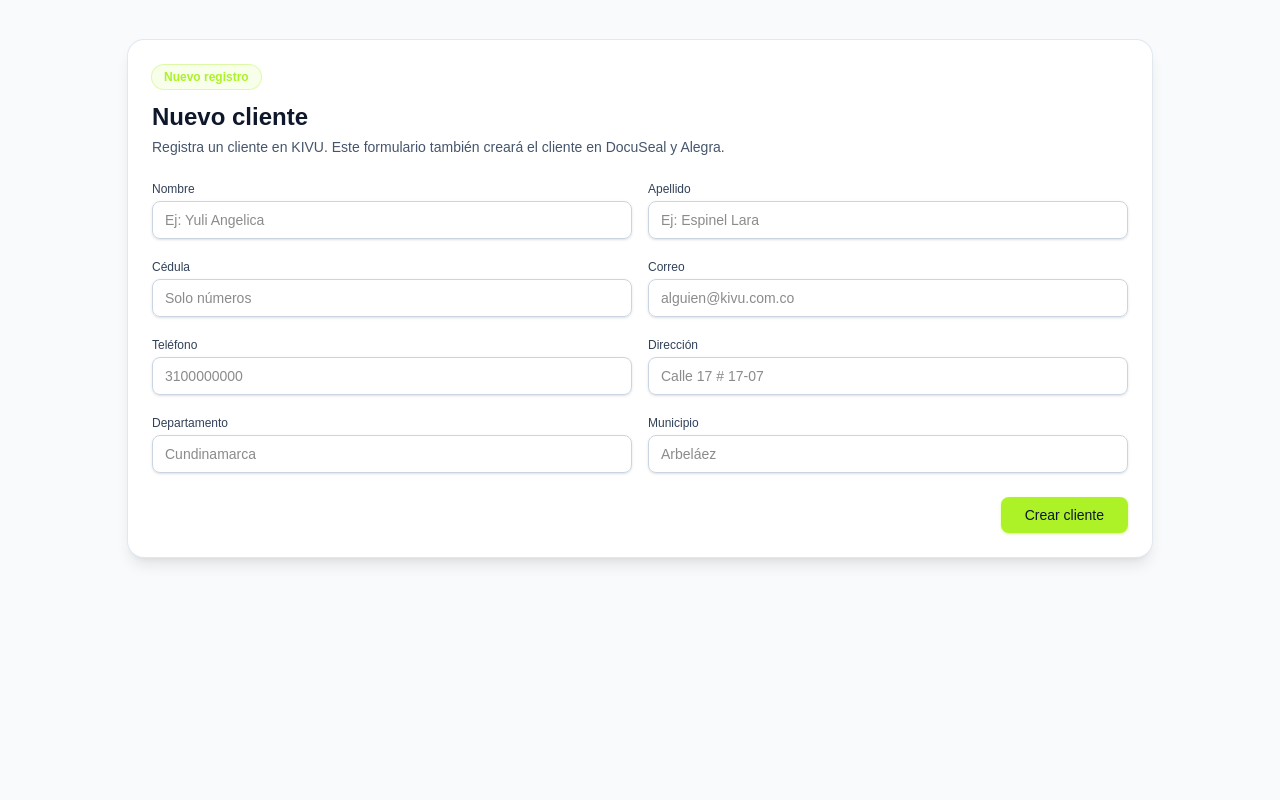
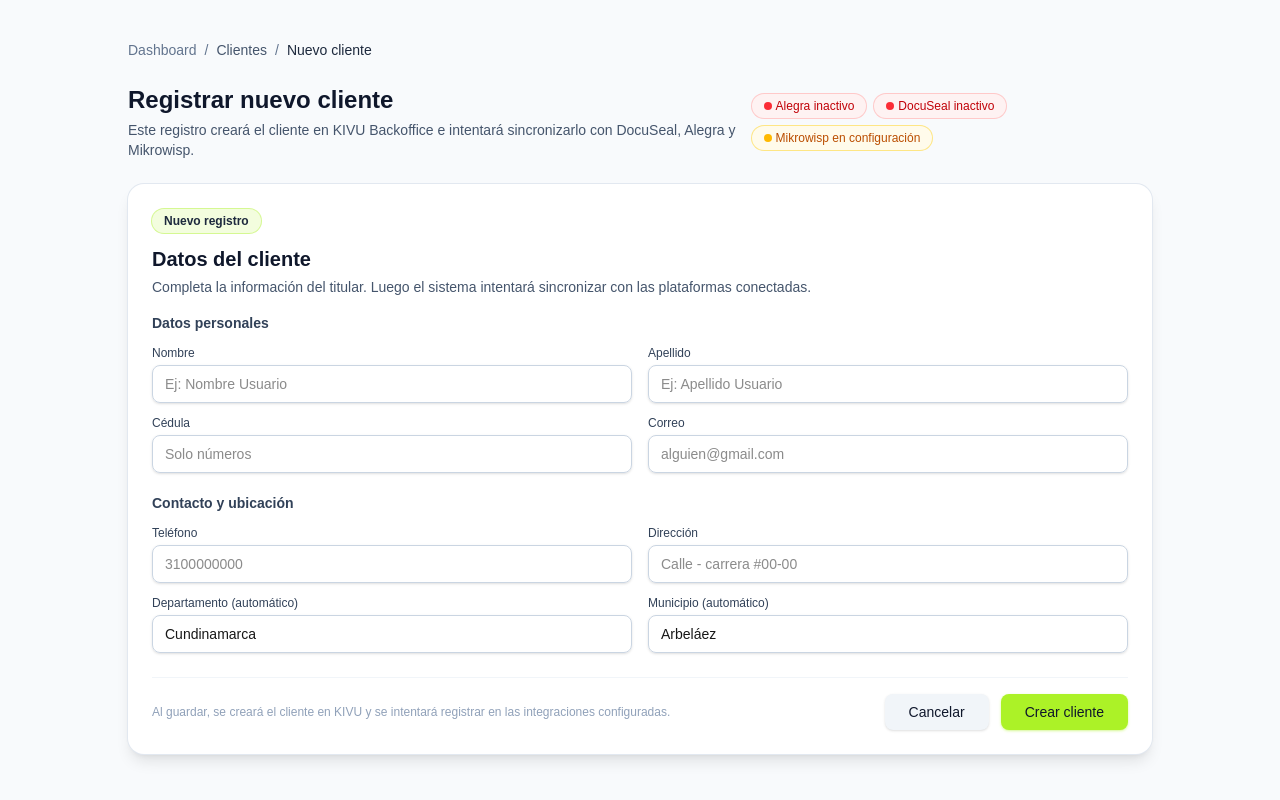
Before and after one commit to Albert-Tobon/kivu-backoffice, a Next.js app: page /clientes/nuevo in a window 1280 px wide. Built offline with nearby package versions, Linux system fonts and the light colour scheme; no server answers.

Commit message:
Mejoras UI clientes, deptos/municipios y navegación

```diff
--- /dev/null
+++ b/app/api/integrations/status/route.ts
@@ -0,0 +1,91 @@
+import { NextResponse } from "next/server";
+
+/**
+ * -------- Health Check de Alegra --------
+ */
+async function checkAlegra() {
+  try {
+    const username = process.env.ALEGRA_USER;
+    const token = process.env.ALEGRA_TOKEN;
+
+    if (!username || !token) {
+      return { status: "error", message: "Credenciales faltantes" };
+    }
+
+    const authString = Buffer.from(`${username}:${token}`).toString("base64");
+
+    const resp = await fetch("https://api.alegra.com/api/v1/contacts?limit=1", {
+      headers: { Authorization: `Basic ${authString}` },
+    });
+
+    if (!resp.ok) {
+      return { status: "error", message: "Alegra no responde" };
+    }
+
+    return { status: "ok" };
+  } catch (e) {
+    return { status: "error", message: String(e) };
+  }
+}
+
+/**
+ * -------- Health Check de DocuSeal --------
+ */
+async function checkDocuSeal() {
+  const apiKey = process.env.DOCUSEAL_API_KEY;
+  const baseUrl = process.env.DOCUSEAL_API_BASE;
+  const templateId = process.env.DOCUSEAL_TEMPLATE_ID;
+
+  if (!apiKey || !baseUrl || !templateId) {
+    return { status: "error", message: "Faltan variables de entorno DocuSeal" };
+  }
+
+  // Si en algún momento quieres hacer un check "duro", aquí podríamos
+  // hacer un fetch a `${baseUrl}/templates/${templateId}`.
+  return { status: "ok" };
+}
+
+/**
+ * -------- Health Check Mikrowisp --------
+ */
+async function checkMikrowisp() {
+  try {
+    const url = process.env.MIKROWISP_NEW_CLIENT_URL;
+    const token = process.env.MIKROWISP_API_TOKEN;
+
+    if (!url || !token) {
+      return { status: "error", message: "Config incompleta" };
+    }
+
+    // Prueba mínima: solo validar que no devuelve “URL incorrecto”
+    const resp = await fetch(url, {
+      method: "POST",
+      headers: { "Content-Type": "application/json" },
+      body: JSON.stringify({ token }),
+    });
+
+    const text = await resp.text();
+
+    if (text.includes("incorrecto")) {
+      return { status: "error", message: "La URL Mikrowisp es incorrecta" };
+    }
+
+    return { status: "ok" };
+  } catch (e) {
+    return { status: "error", message: String(e) };
+  }
+}
+
+export async function GET() {
+  const [alegra, docuseal, mikrowisp] = await Promise.all([
+    checkAlegra(),
+    checkDocuSeal(),
+    checkMikrowisp(),
+  ]);
+
+  return NextResponse.json({
+    alegra,
+    docuseal,
+    mikrowisp,
+  });
+}
--- a/app/clientes/nuevo/page.tsx
+++ b/app/clientes/nuevo/page.tsx
@@ -1,11 +1,49 @@
 // app/clientes/nuevo/page.tsx
 import type { Metadata } from "next";
+import Link from "next/link";
 import NewClientForm from "../../../components/clientes/NewClientForm";
+import StatusBadges from "@/components/clientes/integrations/StatusBadges";
 
 export const metadata: Metadata = {
   title: "Nuevo cliente | KIVU Backoffice",
 };
 
 export default function NewClientPage() {
-  return <NewClientForm />;
+  return (
+    <main className="min-h-screen bg-slate-50 px-4 py-10">
+      <div className="mx-auto max-w-5xl space-y-6">
+        {/* Breadcrumbs */}
+        <div className="text-sm text-slate-500">
+          <Link href="/dashboard" className="hover:text-slate-700">
+            Dashboard
+          </Link>
+          <span className="mx-2">/</span>
+          <span className="cursor-default text-slate-600">Clientes</span>
+          <span className="mx-2">/</span>
+          <span className="font-medium text-slate-800">Nuevo cliente</span>
+        </div>
+
+        {/* Header superior */}
+        <header className="flex flex-col gap-3 md:flex-row md:items-center md:justify-between">
+          <div>
+            <h1 className="text-2xl font-semibold text-slate-900">
+              Registrar nuevo cliente
+            </h1>
+            <p className="mt-1 text-sm text-slate-600">
+              Este registro creará el cliente en KIVU Backoffice e intentará
+              sincronizarlo con DocuSeal, Alegra y Mikrowisp.
+            </p>
+          </div>
+
+          {/* Estado de integraciones (dinámico en el cliente) */}
+          <StatusBadges />
+        </header>
+
+        {/* Card con el formulario */}
+        <section className="rounded-2xl bg-white p-6 shadow-lg ring-1 ring-slate-200">
+          <NewClientForm />
+        </section>
+      </div>
+    </main>
+  );
 }
--- a/components/clientes/NewClientForm.tsx
+++ b/components/clientes/NewClientForm.tsx
@@ -19,6 +19,10 @@ interface NewClientFormValues {
   municipio: string;
 }
 
+// 🔒 Valores fijos / automáticos
+const DEFAULT_DEPARTAMENTO = "Cundinamarca";
+const DEFAULT_MUNICIPIO = "Arbeláez";
+
 const emptyForm: NewClientFormValues = {
   nombre: "",
   apellido: "",
@@ -26,8 +30,8 @@ const emptyForm: NewClientFormValues = {
   correo: "",
   telefono: "",
   direccion: "",
-  departamento: "",
-  municipio: "",
+  departamento: DEFAULT_DEPARTAMENTO,
+  municipio: DEFAULT_MUNICIPIO,
 };
 
 const NewClientForm: React.FC = () => {
@@ -38,7 +42,9 @@ const NewClientForm: React.FC = () => {
   >({});
   const [loading, setLoading] = useState(false);
 
-  const handleChange = (e: React.ChangeEvent<HTMLInputElement>) => {
+  const handleChange = (
+    e: React.ChangeEvent<HTMLInputElement>
+  ) => {
     const { name, value } = e.target;
     setForm((prev) => ({ ...prev, [name]: value }));
     setErrors((prev) => ({ ...prev, [name]: undefined }));
@@ -69,21 +75,22 @@ const NewClientForm: React.FC = () => {
 
       const newClient: Client = {
         id: crypto.randomUUID(),
-        nombre: form.nombre,
-        apellido: form.apellido,
-        cedula: form.cedula,
-        correo: form.correo,
-        telefono: form.telefono,
-        direccion: form.direccion,
-        departamento: form.departamento,
-        municipio: form.municipio,
+        nombre: form.nombre.trim(),
+        apellido: form.apellido.trim(),
+        cedula: form.cedula.trim(),
+        correo: form.correo.trim(),
+        telefono: form.telefono.trim(),
+        direccion: form.direccion.trim(),
+        // siempre usamos los valores fijos
+        departamento: DEFAULT_DEPARTAMENTO,
+        municipio: DEFAULT_MUNICIPIO,
         createdAt: new Date().toISOString(),
       };
 
       let newList: Client[] = [...existing, newClient];
       window.localStorage.setItem(STORAGE_KEY, JSON.stringify(newList));
 
-      // 2) Integración con DocuSeal
+      // 2) DocuSeal
       try {
         const resp = await fetch("/api/docuseal/submission", {
           method: "POST",
@@ -98,7 +105,7 @@ const NewClientForm: React.FC = () => {
         console.error("Error llamando a DocuSeal:", error);
       }
 
-      // 3) Integración con Alegra
+      // 3) Alegra
       try {
         const alegraResp = await fetch("/api/alegra/contact", {
           method: "POST",
@@ -117,7 +124,6 @@ const NewClientForm: React.FC = () => {
           const alegraId = data?.alegraId as number | undefined;
 
           if (alegraId) {
-            // Actualizar el cliente recién creado con el alegraId
             newList = newList.map((c) =>
               c.id === newClient.id ? { ...c, alegraId } : c
             );
@@ -163,28 +169,31 @@ const NewClientForm: React.FC = () => {
   };
 
   return (
-    <main className="min-h-screen bg-slate-50 px-4 py-10">
-      <div className="mx-auto max-w-5xl">
-        <section className="rounded-2xl bg-white p-6 shadow-lg ring-1 ring-slate-200">
-          <header className="mb-6">
-            <span className="inline-flex items-center rounded-full bg-[#ACF227]/10 px-3 py-1 text-xs font-semibold text-[#ACF227] ring-1 ring-[#ACF227]/40">
+    <div className="space-y-6">
+      <header className="mb-4">
+        <span className="inline-flex items-center rounded-full bg-[#ACF227]/15 px-3 py-1 text-xs font-semibold text-slate-800 ring-1 ring-[#ACF227]/50">
           Nuevo registro
         </span>
-            <h1 className="mt-3 text-2xl font-semibold text-slate-900">
-              Nuevo cliente
-            </h1>
+        <h2 className="mt-3 text-xl font-semibold text-slate-900">
+          Datos del cliente
+        </h2>
         <p className="mt-1 text-sm text-slate-600">
-              Registra un cliente en KIVU. Este formulario también creará el
-              cliente en DocuSeal y Alegra.
+          Completa la información del titular. Luego el sistema intentará
+          sincronizar con las plataformas conectadas.
         </p>
       </header>
 
       <form onSubmit={handleSubmit} className="space-y-5">
+        {/* Datos personales */}
+        <div className="space-y-3">
+          <h3 className="text-sm font-semibold text-slate-700">
+            Datos personales
+          </h3>
           <div className="grid gap-4 md:grid-cols-2">
             <Input
               label="Nombre"
               name="nombre"
-                placeholder="Ej: Yuli Angelica"
+              placeholder="Ej: Nombre Usuario"
               value={form.nombre}
               onChange={handleChange}
               error={errors.nombre}
@@ -192,7 +201,7 @@ const NewClientForm: React.FC = () => {
             <Input
               label="Apellido"
               name="apellido"
-                placeholder="Ej: Espinel Lara"
+              placeholder="Ej: Apellido Usuario"
               value={form.apellido}
               onChange={handleChange}
               error={errors.apellido}
@@ -212,13 +221,19 @@ const NewClientForm: React.FC = () => {
               label="Correo"
               name="correo"
               type="email"
-                placeholder="alguien@kivu.com.co"
+              placeholder="alguien@gmail.com"
               value={form.correo}
               onChange={handleChange}
               error={errors.correo}
             />
           </div>
+        </div>
 
+        {/* Contacto y ubicación */}
+        <div className="space-y-3">
+          <h3 className="text-sm font-semibold text-slate-700">
+            Contacto y ubicación
+          </h3>
           <div className="grid gap-4 md:grid-cols-2">
             <Input
               label="Teléfono"
@@ -230,30 +245,45 @@ const NewClientForm: React.FC = () => {
             <Input
               label="Dirección"
               name="direccion"
-                placeholder="Calle 17 # 17-07"
+              placeholder="Calle - carrera #00-00"
               value={form.direccion}
               onChange={handleChange}
             />
           </div>
 
+          {/* Departamento y municipio fijos/automáticos */}
           <div className="grid gap-4 md:grid-cols-2">
             <Input
-                label="Departamento"
+              label="Departamento (automático)"
               name="departamento"
-                placeholder="Cundinamarca"
               value={form.departamento}
               onChange={handleChange}
+              disabled
             />
             <Input
-                label="Municipio"
+              label="Municipio (automático)"
               name="municipio"
-                placeholder="Arbeláez"
               value={form.municipio}
               onChange={handleChange}
+              disabled
             />
           </div>
+        </div>
 
-            <div className="mt-6 flex justify-end">
+        {/* Footer acciones */}
+        <div className="mt-6 flex flex-col gap-3 border-t border-slate-100 pt-4 md:flex-row md:items-center md:justify-between">
+          <p className="text-xs text-slate-400">
+            Al guardar, se creará el cliente en KIVU y se intentará registrar en
+            las integraciones configuradas.
+          </p>
+          <div className="flex gap-3 justify-end">
+            <Button
+              type="button"
+              className="rounded-full bg-slate-100 px-6 text-slate-700 hover:bg-slate-200"
+              onClick={() => router.push("/dashboard")}
+            >
+              Cancelar
+            </Button>
             <Button
               type="submit"
               className="rounded-full px-6 shadow-md shadow-[#ACF227]/40"
@@ -262,10 +292,9 @@ const NewClientForm: React.FC = () => {
               {loading ? "Creando cliente..." : "Crear cliente"}
             </Button>
           </div>
+        </div>
       </form>
-        </section>
     </div>
-    </main>
   );
 };
 
--- /dev/null
+++ b/components/clientes/integrations/StatusBadges.tsx
@@ -0,0 +1,106 @@
+// components/integrations/StatusBadges.tsx
+"use client";
+
+import { useEffect, useState } from "react";
+
+type IntegrationStatus = {
+  status: "ok" | "error";
+  message?: string;
+};
+
+type StatusResponse = {
+  alegra: IntegrationStatus;
+  docuseal: IntegrationStatus;
+  mikrowisp: IntegrationStatus;
+};
+
+export default function StatusBadges() {
+  const [status, setStatus] = useState<StatusResponse | null>(null);
+  const [loading, setLoading] = useState(true);
+
+  useEffect(() => {
+    async function load() {
+      try {
+        const resp = await fetch("/api/integrations/status");
+        const data = await resp.json();
+        setStatus(data);
+      } catch (error) {
+        console.error("Error cargando estado integraciones:", error);
+        // si falla, marcamos todo como error
+        setStatus({
+          alegra: { status: "error", message: "No disponible" },
+          docuseal: { status: "error", message: "No disponible" },
+          mikrowisp: { status: "error", message: "No disponible" },
+        });
+      } finally {
+        setLoading(false);
+      }
+    }
+
+    load();
+  }, []);
+
+  const renderBadge = (
+    label: string,
+    integ?: IntegrationStatus,
+    isWarning = false
+  ) => {
+    if (loading) {
+      // skeleton simple mientras carga
+      return (
+        <span className="inline-flex items-center gap-2 rounded-full bg-slate-100 px-3 py-1 text-xs font-medium text-slate-400">
+          <span className="h-2 w-2 rounded-full bg-slate-300 animate-pulse" />
+          Cargando...
+        </span>
+      );
+    }
+
+    const ok = integ?.status === "ok";
+
+    const baseClass =
+      "inline-flex items-center gap-1 rounded-full px-3 py-1 text-xs font-medium ring-1";
+
+    if (ok) {
+      return (
+        <span
+          className={`${baseClass} bg-[#ACF227]/15 text-slate-800 ring-[#ACF227]/50`}
+          title={integ?.message}
+        >
+          <span className="h-2 w-2 rounded-full bg-[#ACF227]" />
+          {label} activo
+        </span>
+      );
+    }
+
+    // estado error / warning
+    if (isWarning) {
+      return (
+        <span
+          className={`${baseClass} bg-amber-50 text-amber-700 ring-amber-200`}
+          title={integ?.message}
+        >
+          <span className="h-2 w-2 rounded-full bg-amber-400" />
+          {label} en configuración
+        </span>
+      );
+    }
+
+    return (
+      <span
+        className={`${baseClass} bg-red-50 text-red-700 ring-red-200`}
+        title={integ?.message}
+      >
+        <span className="h-2 w-2 rounded-full bg-red-500" />
+        {label} inactivo
+      </span>
+    );
+  };
+
+  return (
+    <div className="flex flex-wrap gap-2">
+      {renderBadge("Alegra", status?.alegra)}
+      {renderBadge("DocuSeal", status?.docuseal)}
+      {renderBadge("Mikrowisp", status?.mikrowisp, true)}
+    </div>
+  );
+}
```
Also changed, not shown: app/api/microwisp/client/route.ts (+11 -1 lines). Lines whose indentation alone changed are shown as unchanged.
